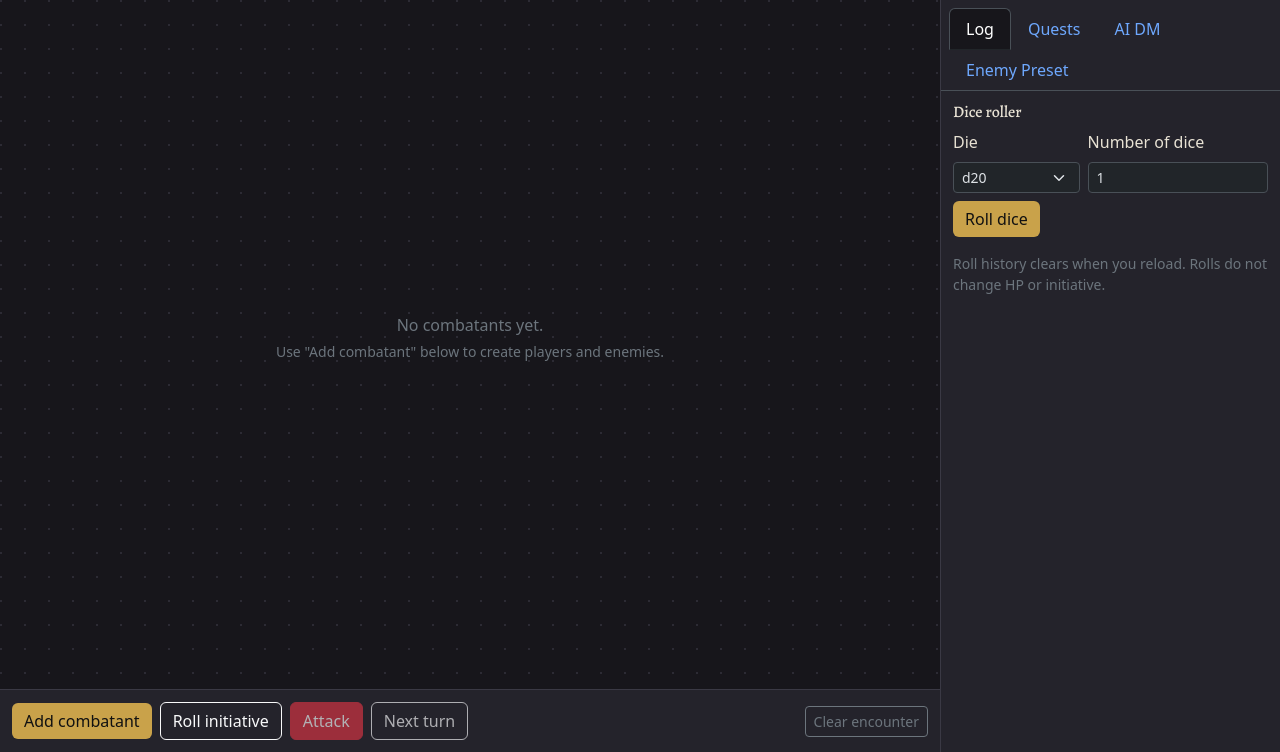
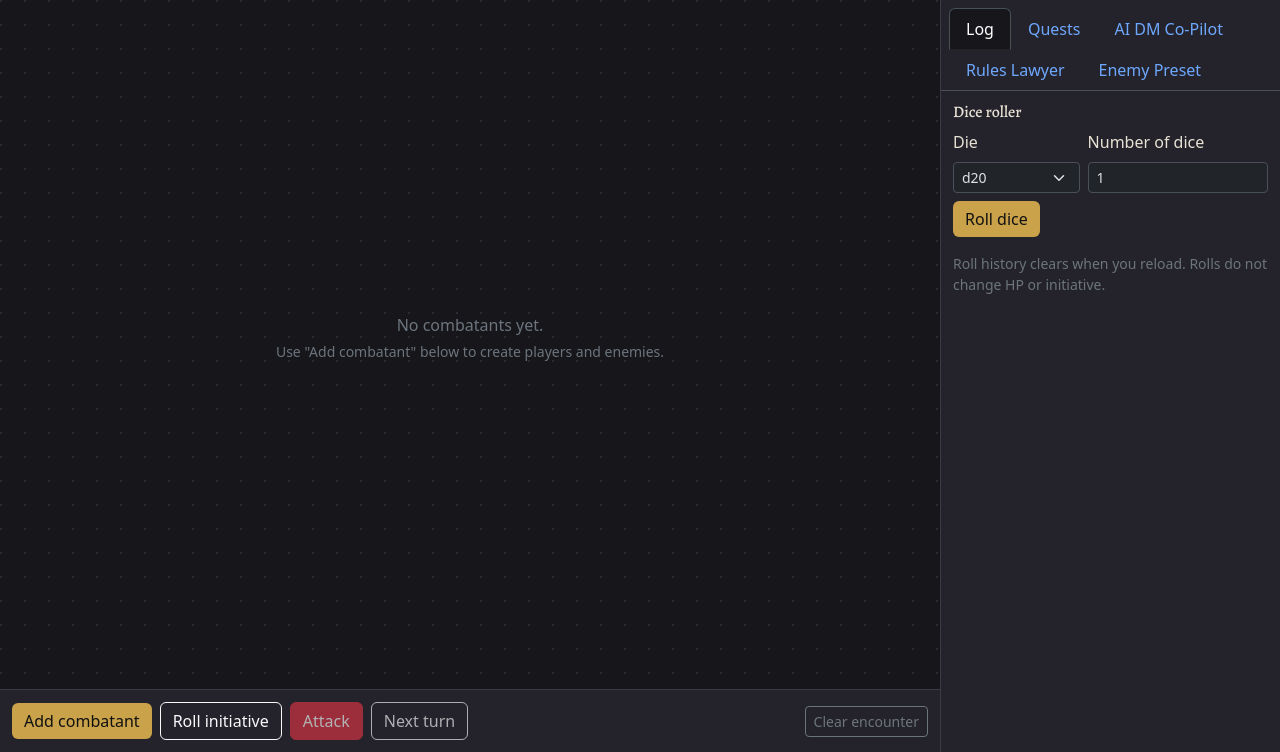
Before and after one commit to UCCS-CS4300-5300/group2-fall2026, a Django app: page / in a window 1280 px wide. Shown: the part 48-800 px from the top of the page. Run offline with Django 5.2, Linux system fonts and the light colour scheme; data that the repository does not hold is empty.

Commit message:
Added new tab and source file for AI Rule Lookups

```diff
--- a/project/core/templates/core/home.html
+++ b/project/core/templates/core/home.html
@@ -104,7 +104,16 @@
                             data-bs-toggle="tab"
                             data-bs-target="#aiTab"
                         >
-                            AI DM
+                            AI DM Co-Pilot
+                        </button>
+                    </li>
+                    <li class="nav-item">
+                        <button
+                            class="nav-link"
+                            data-bs-toggle="tab"
+                            data-bs-target="#rulesTab"
+                        >
+                            Rules Lawyer
                         </button>
                     </li>
                     <li class="nav-item">
@@ -201,6 +210,15 @@
                             aria-live="polite"
                         ></p>
                         <div id="enemyResults"></div>
+                    <div class="tab-pane fade" id="rulesTab">
+                        <p class="text-secondary">
+                            The Rules Lawyer chat will go here in a later sprint.
+                        </p>
+                        <input
+                            class="form-control"
+                            placeholder="Ask the Rules Lawyer..."
+                            disabled
+                        />
                     </div>
                 </div>
             </aside>
```
Also changed, not shown: 1 other file.
